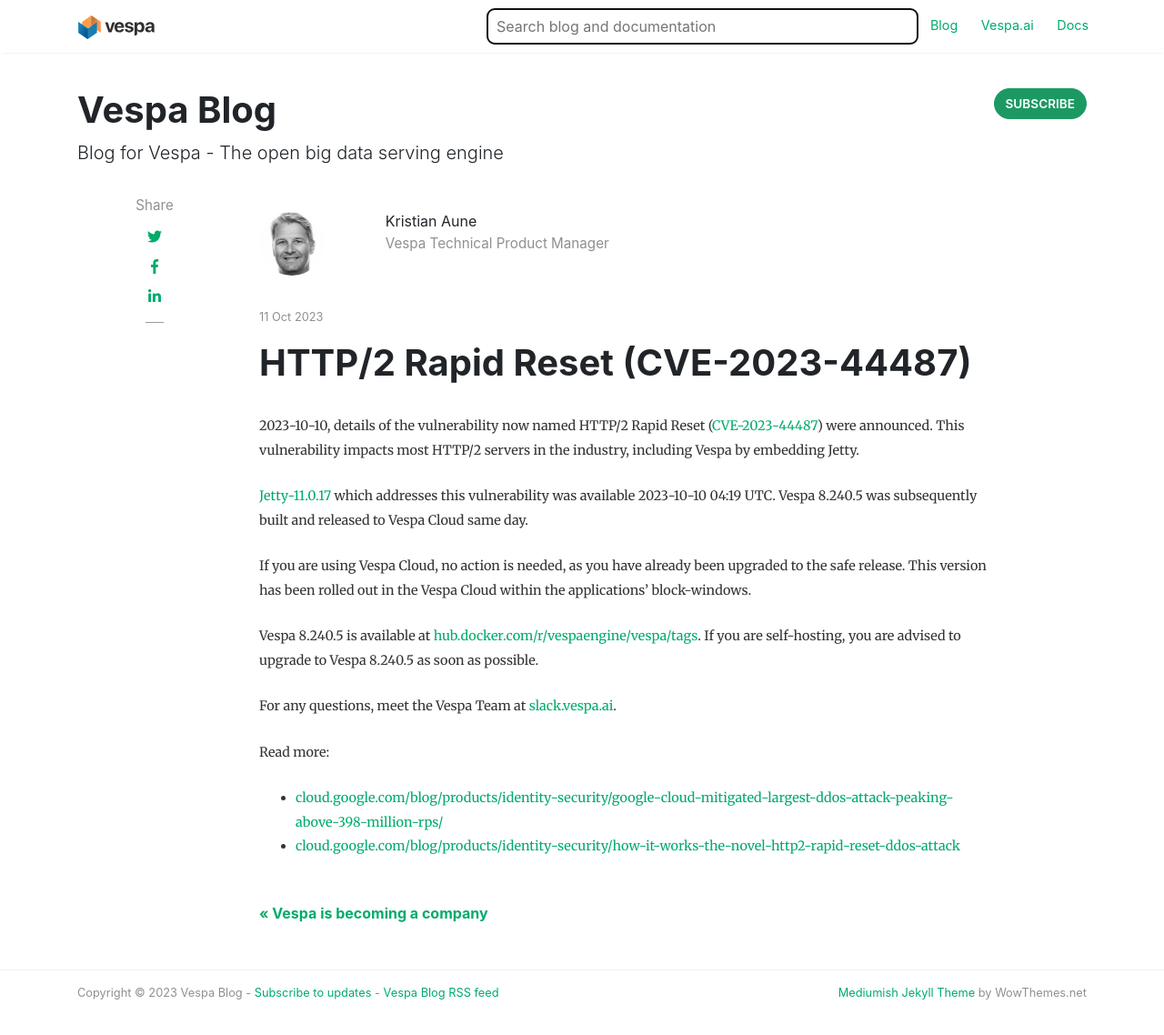
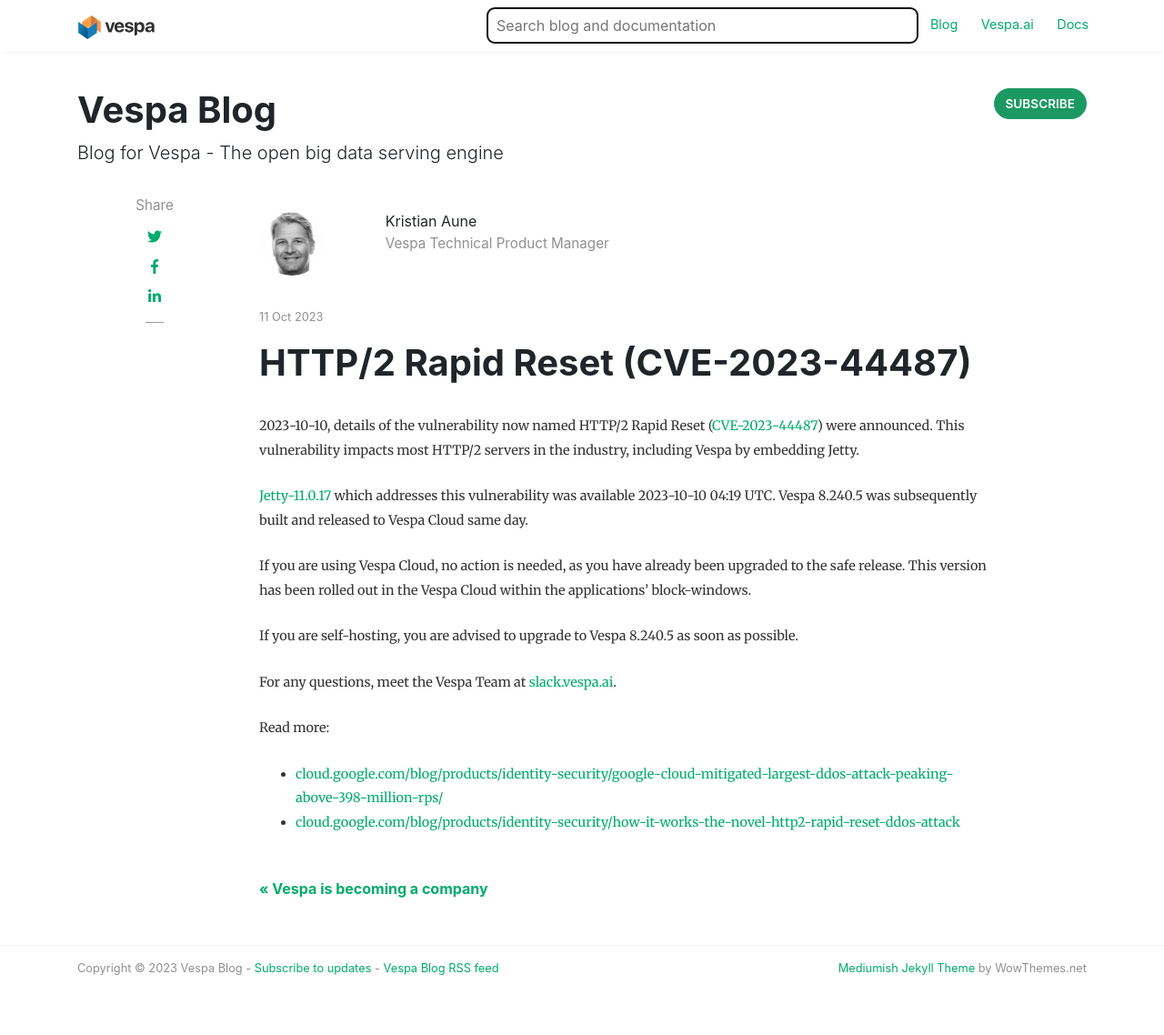
Before and after one commit to vespa-engine/blog, a Jekyll site: the page built from _posts/2023-10-11-cve-2023-44487.md, in a window 1280 px wide and 1175 px high. Shown: the top 1138 px of the window at 91% size. Built offline with Jekyll 4.4.1, drawn with Linux system fonts in a browser that asks for light colours; nearby versions of some CDN libraries; comment, search, counter and statistics services are not loaded.

Commit message:
Update _posts/2023-10-11-cve-2023-44487.md
Co-authored-by: Jon Bratseth <bratseth@vespa.ai>

```diff
--- a/_posts/2023-10-11-cve-2023-44487.md
+++ b/_posts/2023-10-11-cve-2023-44487.md
@@ -21,7 +21,6 @@
 If you are using Vespa Cloud, no action is needed, as you have already been upgraded to the safe release.
 This version has been rolled out in the Vespa Cloud within the applications' block-windows.
 
-Vespa 8.240.5 is available at [hub.docker.com/r/vespaengine/vespa/tags](https://hub.docker.com/r/vespaengine/vespa/tags).
 If you are self-hosting, you are advised to upgrade to Vespa 8.240.5 as soon as possible.
 
 For any questions, meet the Vespa Team at [slack.vespa.ai](http://slack.vespa.ai/).
```
